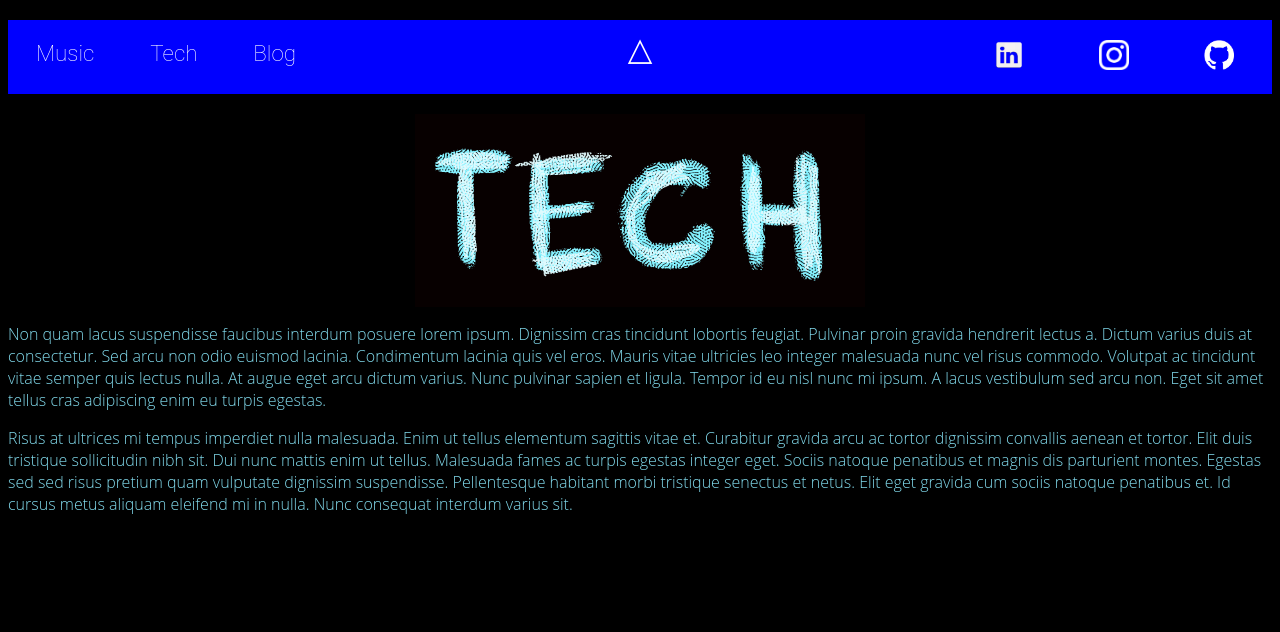
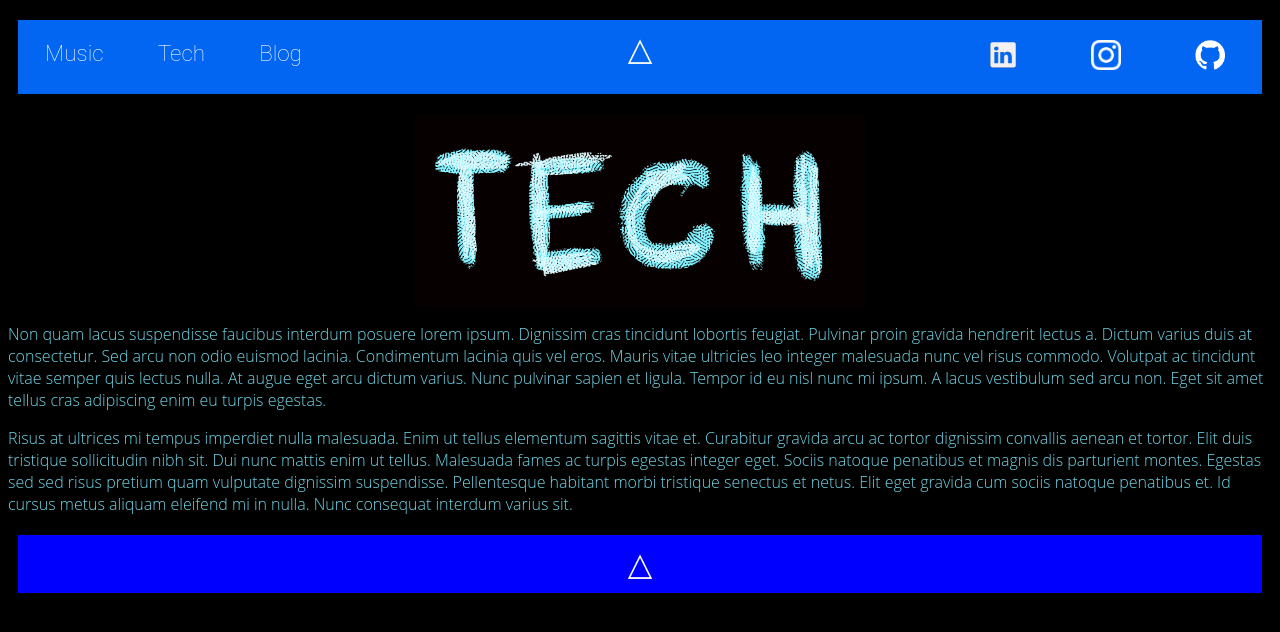
Before and after one commit to NHartMusic/studious-adventure, a React (Vite) app: page /Tech in a window 1280 px wide. Shown: the top 632 px of the page. Built offline with nearby package versions, Linux system fonts and the light colour scheme.

Commit message:
getting there with colors

```diff
--- a/src/App.tsx
+++ b/src/App.tsx
@@ -4,6 +4,7 @@ import { Routes, Route } from "react-router-dom"
 import styled from 'styled-components'
 //nav
 import Header from './Navigation/Header'
+import Footer from './Navigation/Footer'
 //components
 import Blog from './Pages/Blog/index'
 import Connect from './Pages/Connect/index'
@@ -30,6 +31,7 @@ function App() {
           <Route path='/Music' element={<Music />} />
           <Route path='/Tech' element={<Tech />} />
         </Routes>
+        <Footer />
       </ContentWrapper>
     </>
   )
--- a/src/Navigation/Footer.tsx
+++ b/src/Navigation/Footer.tsx
@@ -1,16 +1,18 @@
-
 import styled from 'styled-components'
+import MainNav from './MainNav'
+import HomeNav from './HomeNav'
+import SocialNav from './SocialNav'
 
 import { MenuBreakpoint } from '../UI/MediaQueries'
 
 const FooterWrapper = styled.div`
     display: flex;
-    margin: 0 auto;
+    margin: 20px 10px;
+    background-color: blue;
 
-    /* @media ${MenuBreakpoint} {
-        display: block;
-    } */
-
+     @media ${MenuBreakpoint} {
+        display: block !important;
+    }
 `
 
 function Footer() {
@@ -18,6 +20,8 @@ function Footer() {
         <>
             <FooterWrapper>
 
+                <HomeNav />
+
             </FooterWrapper>
         </>
     )
--- a/src/Navigation/Header.tsx
+++ b/src/Navigation/Header.tsx
@@ -1,14 +1,20 @@
+
+//dependencies
 import styled from 'styled-components'
+//component imports
 import MainNav from './MainNav'
 import HomeNav from './HomeNav'
 import SocialNav from './SocialNav'
+//styles imports
+import { blueList } from '../UI/Colors/Blues'
+
 
 import { MenuBreakpoint } from '../UI/MediaQueries'
 
 const HeaderWrapper = styled.div`
     display: flex;
-    margin: 20px auto;
-    background-color: blue;
+    margin: 20px 10px;
+    background-color: ${blueList[7]};
 
      @media ${MenuBreakpoint} {
         display: block !important;
--- a/src/Navigation/MainNav.tsx
+++ b/src/Navigation/MainNav.tsx
@@ -6,6 +6,7 @@ import { MenuBreakpoint } from '../UI/MediaQueries'
 import { Link } from "react-router-dom"
 
 //styles imports
+import { blueList } from '../UI/Colors/Blues'
 import styled from 'styled-components'
 import { randomColor2, randomColor4, randomColor6 } from '../UI/ColorGenerator'
 
@@ -50,6 +51,7 @@ const Navbar = styled.div`
   @media ${MenuBreakpoint} {
     width: 100%;
     float: none;
+    background-color: ${blueList[5]};
   }
 `
 
--- a/src/Navigation/SocialNav.tsx
+++ b/src/Navigation/SocialNav.tsx
@@ -4,6 +4,7 @@ import { MenuBreakpoint } from '../UI/MediaQueries'
 
 //styles imports
 import styled from 'styled-components'
+import { blueList } from '../UI/Colors/Blues'
 import {
   Github_White,
   IG_White,
@@ -35,6 +36,7 @@ const Navbar = styled.div`
   @media ${MenuBreakpoint} {
     width: 100%;
     float: none;
+    background-color: ${blueList[10]};
   }
 `
 
--- a/src/Pages/Blog/Albums2023List.tsx
+++ /dev/null
@@ -1,70 +0,0 @@
-import { Albums23ref } from '../../data/firebase'
-import * as React from 'react'
-import CustomizedAccordion from '../../UI/Accordion'
-import { ListWrapper } from '../Music/styles'
-
-import {
-  onSnapshot,
-  query,
-} from 'firebase/firestore'
-
-interface Album {
-  id: string
-  Ranking: number
-  Album_Name: string
-  Artist_Name: string
-  Album_Review: string
-}
-
-function List() {
-  const [albums, setAlbums] = React.useState<Album[]>([])
-
-  // Realtime collection data
-  React.useEffect(() => {
-    const q = query(Albums23ref)
-
-    const unsubscribe = onSnapshot(q, (snapshot) => {
-      let albumsData: Album[] = []
-
-      snapshot.docs.forEach((doc) => {
-        albumsData.push({ ...doc.data(), id: doc.id } as Album)
-      });
-
-      // Sort the albumsData based on the 'Ranking' property
-      albumsData.sort((a, b) => a.Ranking - b.Ranking)
-
-      setAlbums(albumsData)
-      console.log(albumsData)
-    })
-
-    // Cleanup the subscription when the component unmounts
-    return () => unsubscribe()
-  }, []) // The empty dependency array ensures the effect runs only once after the initial render
-
-  return (
-    <>
-      <ListWrapper>
-        {albums.map((album) => (
-          <li key={album.id}>
-            <CustomizedAccordion
-              accordionData={[
-                {
-                  title: album.Album_Name + ' - ' + album.Artist_Name,
-                  content: (
-                   <div>
-                      <h3>{album.Album_Name} - {album.Artist_Name}</h3>
-                      <p>{album.Album_Review}</p>
-                   </div>
-                  ),
-                  ranking: album.Ranking // Pass the 'Ranking' property to the accordion
-                }
-              ]}
-            />
-          </li>
-        ))}
-      </ListWrapper>
-    </>
-  )
-}
-
-export default List
--- /dev/null
+++ b/src/Pages/Blog/Posts/Albums2023/Albums2023List.tsx
@@ -0,0 +1,71 @@
+
+import { Albums23ref } from '../../../../data/firebase'
+import * as React from 'react'
+import CustomizedAccordion from '../../../../UI/Accordion'
+import { ListWrapper } from '../../../Music/styles'
+
+import {
+  onSnapshot,
+  query,
+} from 'firebase/firestore'
+
+interface Album {
+  id: string
+  Ranking: number
+  Album_Name: string
+  Artist_Name: string
+  Album_Review: string
+}
+
+function Albums2023List() {
+  const [albums, setAlbums] = React.useState<Album[]>([])
+
+  // Realtime collection data
+  React.useEffect(() => {
+    const q = query(Albums23ref)
+
+    const unsubscribe = onSnapshot(q, (snapshot) => {
+      let albumsData: Album[] = []
+
+      snapshot.docs.forEach((doc) => {
+        albumsData.push({ ...doc.data(), id: doc.id } as Album)
+      });
+
+      // Sort the albumsData based on the 'Ranking' property
+      albumsData.sort((a, b) => a.Ranking - b.Ranking)
+
+      setAlbums(albumsData)
+      console.log(albumsData)
+    })
+
+    // Cleanup the subscription when the component unmounts
+    return () => unsubscribe()
+  }, []) // The empty dependency array ensures the effect runs only once after the initial render
+
+  return (
+    <>
+      <ListWrapper>
+        {albums.map((album) => (
+          <li key={album.id}>
+            <CustomizedAccordion
+              accordionData={[
+                {
+                  title: album.Album_Name + ' - ' + album.Artist_Name,
+                  content: (
+                   <div>
+                      <h3>{album.Album_Name} - {album.Artist_Name}</h3>
+                      <p>{album.Album_Review}</p>
+                   </div>
+                  ),
+                  ranking: album.Ranking // Pass the 'Ranking' property to the accordion
+                }
+              ]}
+            />
+          </li>
+        ))}
+      </ListWrapper>
+    </>
+  )
+}
+
+export default Albums2023List
--- /dev/null
+++ b/src/Pages/Blog/Posts/index.ts
@@ -0,0 +1,2 @@
+
+export { default as Albums2023List } from './Albums2023/Albums2023List'
--- a/src/Pages/Blog/index.tsx
+++ b/src/Pages/Blog/index.tsx
@@ -2,7 +2,7 @@
 //assets imports
 import { Blog_Title } from '../../Assets'
 //component imports
-import List from '../Blog/Albums2023List'
+import { Albums2023List } from './Posts'
 //styles imports
 import { BannerImage } from '../../UI/Media'
 import { BlogParagraph } from './styles'
@@ -15,7 +15,7 @@ function Blog() {
           <BannerImage src={ Blog_Title }/>
         </ImageContainer>
 
-        <List />
+        <Albums2023List />
         <BlogParagraph>
             Amet cursus sit amet dictum sit amet. Pulvinar proin gravida hendrerit lectus a. Purus in massa tempor nec feugiat
             nisl pretium fusce id. Pellentesque diam volutpat commodo sed. Consectetur libero id faucibus nisl. Tellus integer
--- a/src/UI/ColorGenerator.ts
+++ b/src/UI/ColorGenerator.ts
@@ -1,24 +1,12 @@
+
+import { tealList } from './Colors/Blues'
 
 export const getRandomColorFromList = (): string => {
-    const colorList = [
-      '#C9F0F7',
-      '#B8EBF5',
-      '#A6E5F2',
-      '#94E0F0',
-      '#82DBED',
-      '#70D6EB',
-      '#5ED1E8',
-      '#4CCCE6',
-      '#3BC7E3',
-      '#29C2E0',
-      '#1FB8D6',
-    ]
-
   // Choose a random index from the colorList
-    const randomIndex = Math.floor(Math.random() * colorList.length)
+  const randomIndex = Math.floor(Math.random() * Object.keys(tealList).length)
 
   // Get the color at the random index
-    const randomColor = colorList[randomIndex]
+  const randomColor = tealList[randomIndex]
 
   return randomColor
 }
--- /dev/null
+++ b/src/UI/Colors/Blues.ts
@@ -0,0 +1,30 @@
+
+export const blueList: { [key: number]: string } = {
+    0: '#86B8FE',
+    1: '#72ACFE',
+    2: '#5DA0FD',
+    3: '#4994FD',
+    4: '#3588FD',
+    5: '#217CFD',
+    6: '#0D71FD',
+    7: '#0266F2',
+    8: '#025EDE',
+    9: '#0255CA',
+    10: '#024DB6',
+    11: "#0244A2"
+  }
+
+export const tealList: { [key: number]: string } = {
+    0: '#C9F0F7',
+    1: '#B8EBF5',
+    2: '#A6E5F2',
+    3: '#95E2EF',
+    4: '#83DDEC',
+    5: '#72D7E9',
+    6: '#60D2E6',
+    7: '#4FCDE3',
+    8: '#3DC8E1',
+    9: '#2BC3DE',
+    10: '#21B9D4',
+    11: '#1EAAC2'
+  }
```
Also changed, not shown: src/Assets/Icons/Logo_03.png (added), 1 other file (tests, documents, lock files or other folders). Lines whose indentation alone changed are shown as unchanged.
